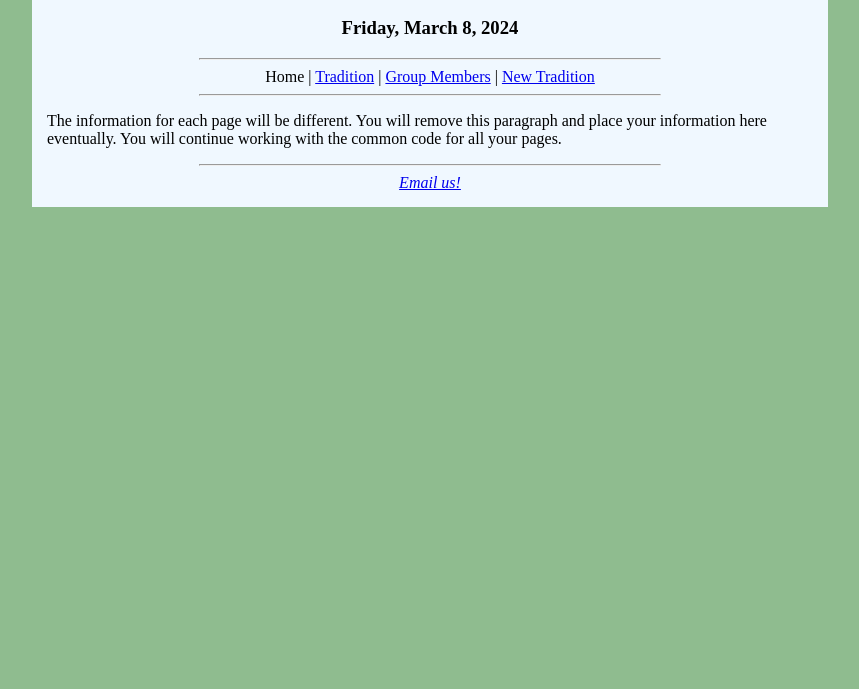
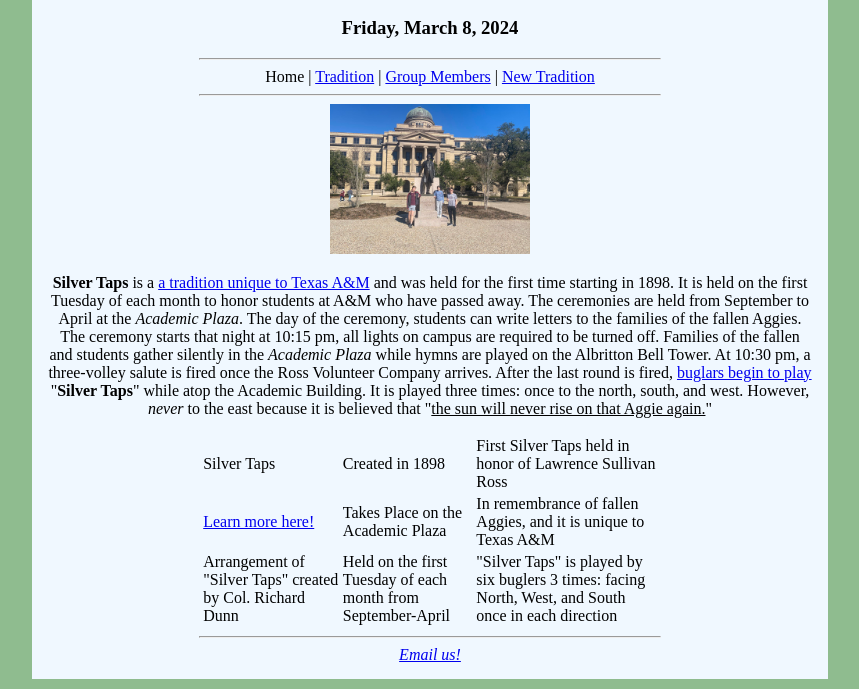
Before and after one commit to CerebralDatabank/209-html-project, a plain HTML site: page index.html in a window 1280 px wide. Shown: the part 162-851 px from the top of the page, without its empty margins (210-1069 px from the left). Before the commit the page ends 800 px from the top, so only its background shows below. Drawn offline with Linux system fonts and the light colour scheme.

Commit message:
Add completed index.html

```diff
--- a/index.html
+++ b/index.html
@@ -1,7 +1,7 @@
 <!DOCTYPE html>
 <html>
   <head>
-    <title>Tradition Name</title>
+    <title>Silver Taps</title>
     <!-- Designed By: Gopal Othayoth: Spring 2024 -->
   </head>
   <body bgcolor="darkseagreen">
@@ -15,16 +15,36 @@
             <hr width="60%" />
             <nav align="center">Home | <a href="tradition.html">Tradition</a> | <a href="groupmembers.html">Group Members</a> | <a href="newtradition.html">New Tradition</a></nav>
             <hr width="60%" />
-            <p>The information for each page will be different. You will remove this paragraph and place your information here eventually. You will continue working with the common code for all your pages.</p>
+           <center><img src="Academic%20Plaza%20TAMU.jpeg" height="150" alt="Academic Plaza at Texas A&M"></center>
+            <center><p> <b>Silver Taps</b> is a <a href="https://youtu.be/GeyX8d_TiCw?si=qa7ROKJ06Zu66Tnk" target="_blank">a tradition unique to Texas A&M</a> and was held for the first time starting in 1898. It is held on the first Tuesday of each month to honor students at A&M who have passed away. The ceremonies are held from September to April at the <i>Academic Plaza</i>. The day of the ceremony, students can write letters to the families of the fallen Aggies. The ceremony starts that night at 10:15 pm, all lights on campus are required to be turned off. Families of the fallen and students gather silently in the <i>Academic Plaza</i> while hymns are played on the Albritton Bell Tower. At 10:30 pm, a three-volley salute is fired once the Ross Volunteer Company arrives. After the last round is fired, <a href="https://youtu.be/cZHGWlTU_8U?si=KiQKOLuPiDaNjINL" target="_blank">buglars begin to play</a> "<b>Silver Taps</b>" while atop the Academic Building. It is played three times: once to the north, south, and west. However, <i>never</i> to the east because it is believed that "<u>the sun will never rise on that Aggie again.</u>"</p></center>
+
+            <table align="center" width="60%">
+                <tr>
+                    <td>Silver Taps</td>
+                    <td>Created in 1898</td>
+                    <td>First Silver Taps held in honor of Lawrence Sullivan Ross</td>
+
+                </tr>
+                <tr>
+                    <td><a href="https://www.tamu.edu/campus-community/traditions/remembrance/silver-taps.html" target="_blank"> Learn more here!</a></td>
+                    <td>Takes Place on the Academic Plaza</td>
+                    <td>In remembrance of fallen Aggies, and it is unique to Texas A&M</td>
+                </tr>
+                <tr>
+                    <td>Arrangement of "Silver Taps" created by Col. Richard Dunn</td>
+                    <td>Held on the first Tuesday of each month from September-April</td>
+                    <td>"Silver Taps" is played by six buglers 3 times: facing North, West, and South once in each direction</td>
+                </tr>
+            </table>
+
             <hr width="60%" />
             <footer align="center">
-              <address>
+                    <address>
                 <a href="mailto:contact@example.com">Email us!</a>
               </address>
             </footer>
           </td>
         </tr>
       </tbody>
-    </table>
-  </body>
+    </body>
 </html>
```
Also changed, not shown: Academic Plaza TAMU.jpeg (added).
